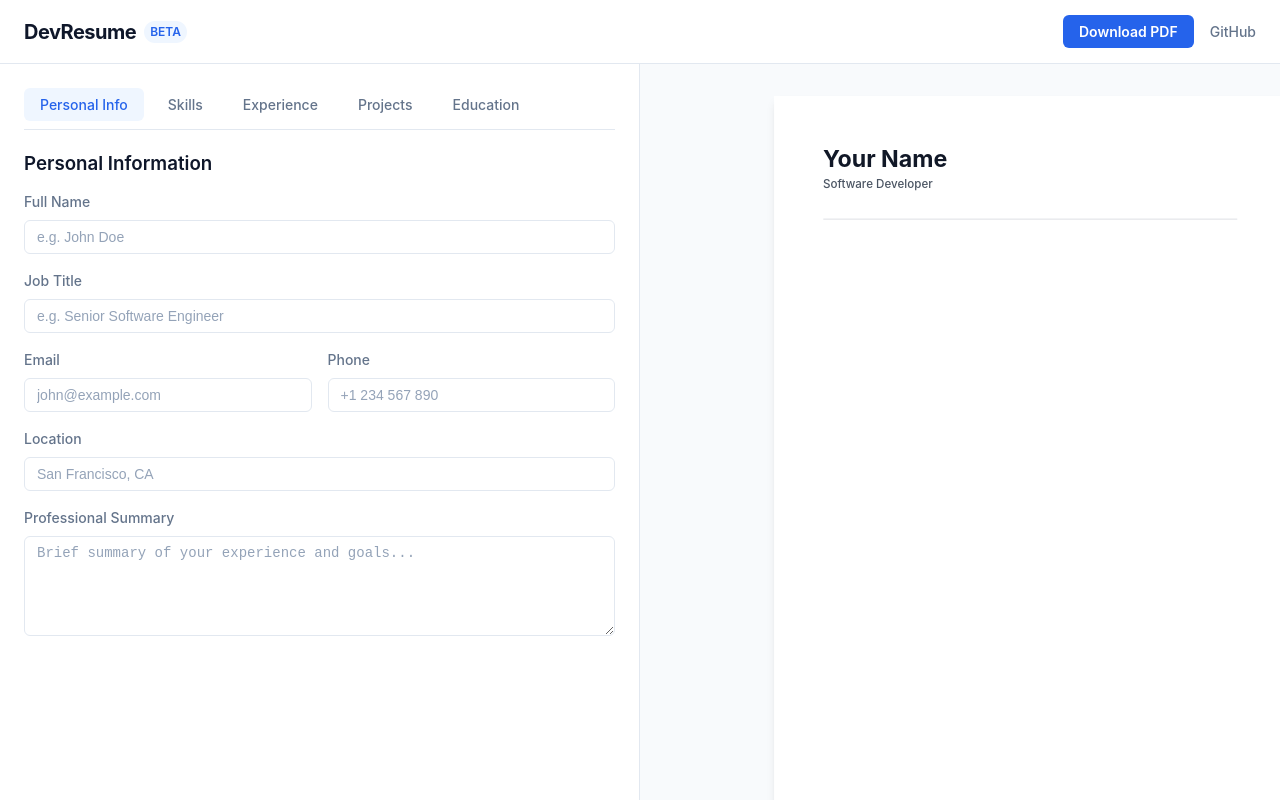
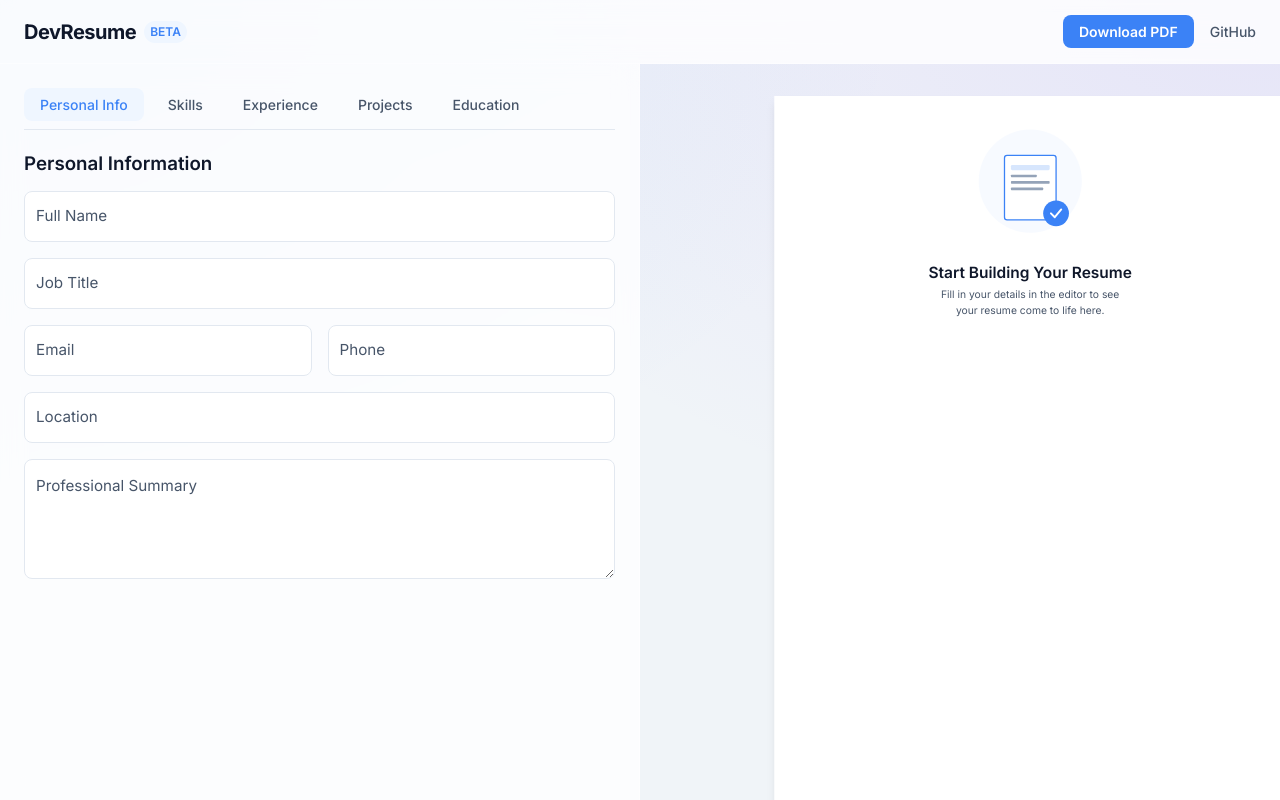
Before and after one commit to manishGoyalCode/resumebuilder, a React (Vite) app: page / in a window 1280 px wide. Built offline with nearby package versions, Linux system fonts and the light colour scheme.

Commit message:
added basic resume builder

```diff
--- a/src/components/common/Input.module.css
+++ b/src/components/common/Input.module.css
@@ -1,24 +1,17 @@
 .wrapper {
-    display: flex;
-    flex-direction: column;
-    gap: var(--space-2);
+    position: relative;
     margin-bottom: var(--space-4);
 }
 
-.label {
-    font-size: 0.875rem;
-    font-weight: 500;
-    color: var(--text-secondary);
-}
-
 .input {
-    padding: var(--space-2) var(--space-3);
+    width: 100%;
+    padding: var(--space-6) var(--space-3) var(--space-2);
     border: 1px solid var(--border);
     border-radius: var(--radius-md);
-    font-size: 0.875rem;
+    font-size: 0.95rem;
     color: var(--text-main);
     background-color: var(--bg-surface);
-    transition: border-color 0.2s, box-shadow 0.2s;
+    transition: all 0.2s;
 }
 
 .input:focus {
@@ -27,6 +20,43 @@
     box-shadow: 0 0 0 3px var(--primary-light);
 }
 
+.label {
+    position: absolute;
+    left: var(--space-3);
+    top: 14px;
+    /* Vertically centered for default height */
+    font-size: 0.95rem;
+    color: var(--text-secondary);
+    pointer-events: none;
+    transition: all 0.2s ease-out;
+    transform-origin: left top;
+}
+
+/* Floating state */
+.input:focus+.label,
+.input:not(:placeholder-shown)+.label {
+    transform: translateY(-10px) scale(0.85);
+    color: var(--primary);
+    font-weight: 500;
+}
+
+/* Textarea specific adjustments */
+textarea.input {
+    min-height: 120px;
+    resize: vertical;
+}
+
+textarea.input+.label {
+    top: var(--space-4);
+    /* Start at top for textarea */
+}
+
+textarea.input:focus+.label,
+textarea.input:not(:placeholder-shown)+.label {
+    transform: translateY(-10px) scale(0.85);
+}
+
 .input::placeholder {
-    color: var(--text-muted);
+    color: transparent;
+    /* Hide actual placeholder to show label */
 }
--- a/src/components/common/Input.tsx
+++ b/src/components/common/Input.tsx
@@ -5,17 +5,18 @@ interface InputProps extends InputHTMLAttributes<HTMLInputElement> {
     label: string;
 }
 
-export const Input: React.FC<InputProps> = ({ label, id, className, ...props }) => {
+export const Input: React.FC<InputProps> = ({ label, id, className, placeholder, ...props }) => {
     return (
         <div className={styles.wrapper}>
+            <input
+                id={id}
+                className={`${styles.input} ${className || ''}`}
+                placeholder={placeholder || " "} // Space required for :placeholder-shown to work
+                {...props}
+            />
             <label htmlFor={id} className={styles.label}>
                 {label}
             </label>
-            <input
-                id={id}
-                className={`${styles.input} ${className || ''}`}
-                {...props}
-            />
         </div>
     );
 };
--- a/src/components/common/TextArea.tsx
+++ b/src/components/common/TextArea.tsx
@@ -5,18 +5,18 @@ interface TextAreaProps extends TextareaHTMLAttributes<HTMLTextAreaElement> {
     label: string;
 }
 
-export const TextArea: React.FC<TextAreaProps> = ({ label, id, className, ...props }) => {
+export const TextArea: React.FC<TextAreaProps> = ({ label, id, className, placeholder, ...props }) => {
     return (
         <div className={styles.wrapper}>
+            <textarea
+                id={id}
+                className={`${styles.input} ${className || ''}`}
+                placeholder={placeholder || " "}
+                {...props}
+            />
             <label htmlFor={id} className={styles.label}>
                 {label}
             </label>
-            <textarea
-                id={id}
-                className={`${styles.input} ${className || ''}`}
-                style={{ minHeight: '100px', resize: 'vertical' }}
-                {...props}
-            />
         </div>
     );
 };
--- a/src/components/layout/Header.module.css
+++ b/src/components/layout/Header.module.css
@@ -4,8 +4,10 @@
     align-items: center;
     justify-content: space-between;
     padding: 0 var(--space-6);
-    background-color: var(--bg-surface);
-    border-bottom: 1px solid var(--border);
+    background-color: var(--bg-glass);
+    backdrop-filter: blur(var(--blur-glass));
+    -webkit-backdrop-filter: blur(var(--blur-glass));
+    border-bottom: 1px solid var(--bg-glass-border);
     position: sticky;
     top: 0;
     z-index: 10;
--- a/src/components/layout/SplitView.module.css
+++ b/src/components/layout/SplitView.module.css
@@ -9,8 +9,10 @@
     width: 50%;
     height: 100%;
     overflow-y: auto;
-    background-color: var(--bg-surface);
-    border-right: 1px solid var(--border);
+    background-color: var(--bg-glass);
+    backdrop-filter: blur(var(--blur-glass));
+    -webkit-backdrop-filter: blur(var(--blur-glass));
+    border-right: 1px solid var(--bg-glass-border);
     padding: var(--space-6);
 }
 
@@ -18,7 +20,7 @@
     width: 50%;
     height: 100%;
     overflow-y: auto;
-    background-color: var(--bg-body);
+    background-color: transparent;
     padding: var(--space-8);
     display: flex;
     justify-content: center;
--- /dev/null
+++ b/src/components/preview/EmptyState.module.css
@@ -0,0 +1,41 @@
+.container {
+    display: flex;
+    flex-direction: column;
+    align-items: center;
+    justify-content: center;
+    height: 100%;
+    text-align: center;
+    padding: var(--space-8);
+    color: var(--text-secondary);
+    animation: fadeIn 0.5s ease-out;
+}
+
+.illustration {
+    margin-bottom: var(--space-6);
+}
+
+.title {
+    font-size: 1.5rem;
+    font-weight: 600;
+    color: var(--text-main);
+    margin-bottom: var(--space-2);
+}
+
+.description {
+    font-size: 1rem;
+    color: var(--text-secondary);
+    max-width: 300px;
+    line-height: 1.5;
+}
+
+@keyframes fadeIn {
+    from {
+        opacity: 0;
+        transform: translateY(10px);
+    }
+
+    to {
+        opacity: 1;
+        transform: translateY(0);
+    }
+}
--- /dev/null
+++ b/src/components/preview/EmptyState.tsx
@@ -0,0 +1,25 @@
+import React from 'react';
+import styles from './EmptyState.module.css';
+
+export const EmptyState: React.FC = () => {
+    return (
+        <div className={styles.container}>
+            <div className={styles.illustration}>
+                <svg width="200" height="200" viewBox="0 0 200 200" fill="none" xmlns="http://www.w3.org/2000/svg">
+                    <circle cx="100" cy="100" r="80" fill="var(--primary-light)" opacity="0.5" />
+                    <rect x="60" y="60" width="80" height="100" rx="4" fill="white" stroke="var(--primary)" strokeWidth="2" />
+                    <rect x="70" y="75" width="60" height="8" rx="2" fill="var(--primary)" opacity="0.2" />
+                    <rect x="70" y="90" width="40" height="4" rx="1" fill="var(--text-muted)" />
+                    <rect x="70" y="100" width="60" height="4" rx="1" fill="var(--text-muted)" />
+                    <rect x="70" y="110" width="50" height="4" rx="1" fill="var(--text-muted)" />
+                    <circle cx="140" cy="150" r="20" fill="var(--primary)" />
+                    <path d="M132 150L138 156L148 144" stroke="white" strokeWidth="3" strokeLinecap="round" strokeLinejoin="round" />
+                </svg>
+            </div>
+            <h3 className={styles.title}>Start Building Your Resume</h3>
+            <p className={styles.description}>
+                Fill in your details in the editor to see your resume come to life here.
+            </p>
+        </div>
+    );
+};
--- a/src/components/preview/Preview.tsx
+++ b/src/components/preview/Preview.tsx
@@ -1,7 +1,10 @@
 import React, { useRef, useEffect, useState } from 'react';
+import { useResume } from '../../context/ResumeContext';
 import { ResumePreview } from './ResumePreview';
+import { EmptyState } from './EmptyState';
 
 export const Preview: React.FC = () => {
+    const { resumeData } = useResume();
     const containerRef = useRef<HTMLDivElement>(null);
     const [scale, setScale] = useState(1);
 
@@ -25,6 +28,8 @@ export const Preview: React.FC = () => {
         return () => window.removeEventListener('resize', updateScale);
     }, []);
 
+    const hasData = !!resumeData.personalInfo.fullName;
+
     return (
         <div id="preview-scaler" ref={containerRef} style={{
             transform: `scale(${scale})`,
@@ -35,9 +40,11 @@ export const Preview: React.FC = () => {
                 boxShadow: 'var(--shadow-lg)',
                 width: '210mm',
                 minHeight: '297mm',
-                background: 'white'
+                background: 'white',
+                display: 'flex',
+                flexDirection: 'column'
             }}>
-                <ResumePreview />
+                {hasData ? <ResumePreview /> : <EmptyState />}
             </div>
         </div>
     );
--- a/src/index.css
+++ b/src/index.css
@@ -1,3 +1,4 @@
+@import url('https://fonts.googleapis.com/css2?family=Inter:wght@300;400;500;600;700&display=swap');
 @import './styles/variables.css';
 @import './styles/print.css';
 
@@ -27,6 +28,11 @@ body {
   min-height: 100vh;
   display: flex;
   flex-direction: column;
+  background: var(--bg-body);
+  background-image:
+    radial-gradient(at 0% 0%, rgba(59, 130, 246, 0.1) 0px, transparent 50%),
+    radial-gradient(at 100% 0%, rgba(139, 92, 246, 0.1) 0px, transparent 50%);
+  background-attachment: fixed;
 }
 
 button {
--- a/src/styles/variables.css
+++ b/src/styles/variables.css
@@ -1,19 +1,25 @@
 :root {
-  /* Colors - Slate & Blue Palette */
-  --primary: #2563eb;
-  --primary-hover: #1d4ed8;
+  /* Colors - Modern Slate & Blue Palette */
+  --primary: #3b82f6;
+  /* Vibrant Blue */
+  --primary-hover: #2563eb;
   --primary-light: #eff6ff;
 
-  --bg-body: #f8fafc;
+  --accent-gradient: linear-gradient(135deg, #3b82f6 0%, #8b5cf6 100%);
+
+  --bg-body: #f0f4f8;
+  /* Softer gray-blue background */
   --bg-surface: #ffffff;
-  --bg-secondary: #f1f5f9;
+  --bg-secondary: #f8fafc;
+  --bg-glass: rgba(255, 255, 255, 0.8);
+  --bg-glass-border: rgba(255, 255, 255, 0.4);
 
   --text-main: #0f172a;
-  --text-secondary: #64748b;
+  --text-secondary: #475569;
   --text-muted: #94a3b8;
 
   --border: #e2e8f0;
-  --border-focus: #94a3b8;
+  --border-focus: #3b82f6;
 
   /* Spacing */
   --space-1: 0.25rem;
@@ -28,15 +34,20 @@
   --font-mono: 'JetBrains Mono', monospace;
 
   /* Radius */
-  --radius-sm: 0.25rem;
-  --radius-md: 0.375rem;
-  --radius-lg: 0.5rem;
+  --radius-sm: 0.375rem;
+  --radius-md: 0.5rem;
+  --radius-lg: 0.75rem;
+  --radius-xl: 1rem;
   --radius-full: 9999px;
 
   /* Shadows */
   --shadow-sm: 0 1px 2px 0 rgb(0 0 0 / 0.05);
-  --shadow-md: 0 4px 6px -1px rgb(0 0 0 / 0.1), 0 2px 4px -2px rgb(0 0 0 / 0.1);
-  --shadow-lg: 0 10px 15px -3px rgb(0 0 0 / 0.1), 0 4px 6px -4px rgb(0 0 0 / 0.1);
+  --shadow-md: 0 4px 6px -1px rgb(0 0 0 / 0.1), 0 2px 4px -2px rgb(0 0 0 / 0.05);
+  --shadow-lg: 0 10px 15px -3px rgb(0 0 0 / 0.1), 0 4px 6px -4px rgb(0 0 0 / 0.05);
+  --shadow-glass: 0 8px 32px 0 rgba(31, 38, 135, 0.15);
+
+  /* Blur */
+  --blur-glass: 12px;
 }
 
 @media (prefers-color-scheme: dark) {
@@ -44,12 +55,14 @@
     --bg-body: #0f172a;
     --bg-surface: #1e293b;
     --bg-secondary: #334155;
+    --bg-glass: rgba(30, 41, 59, 0.7);
+    --bg-glass-border: rgba(255, 255, 255, 0.1);
 
     --text-main: #f8fafc;
     --text-secondary: #cbd5e1;
     --text-muted: #64748b;
 
     --border: #334155;
-    --border-focus: #475569;
+    --border-focus: #60a5fa;
   }
 }
```
